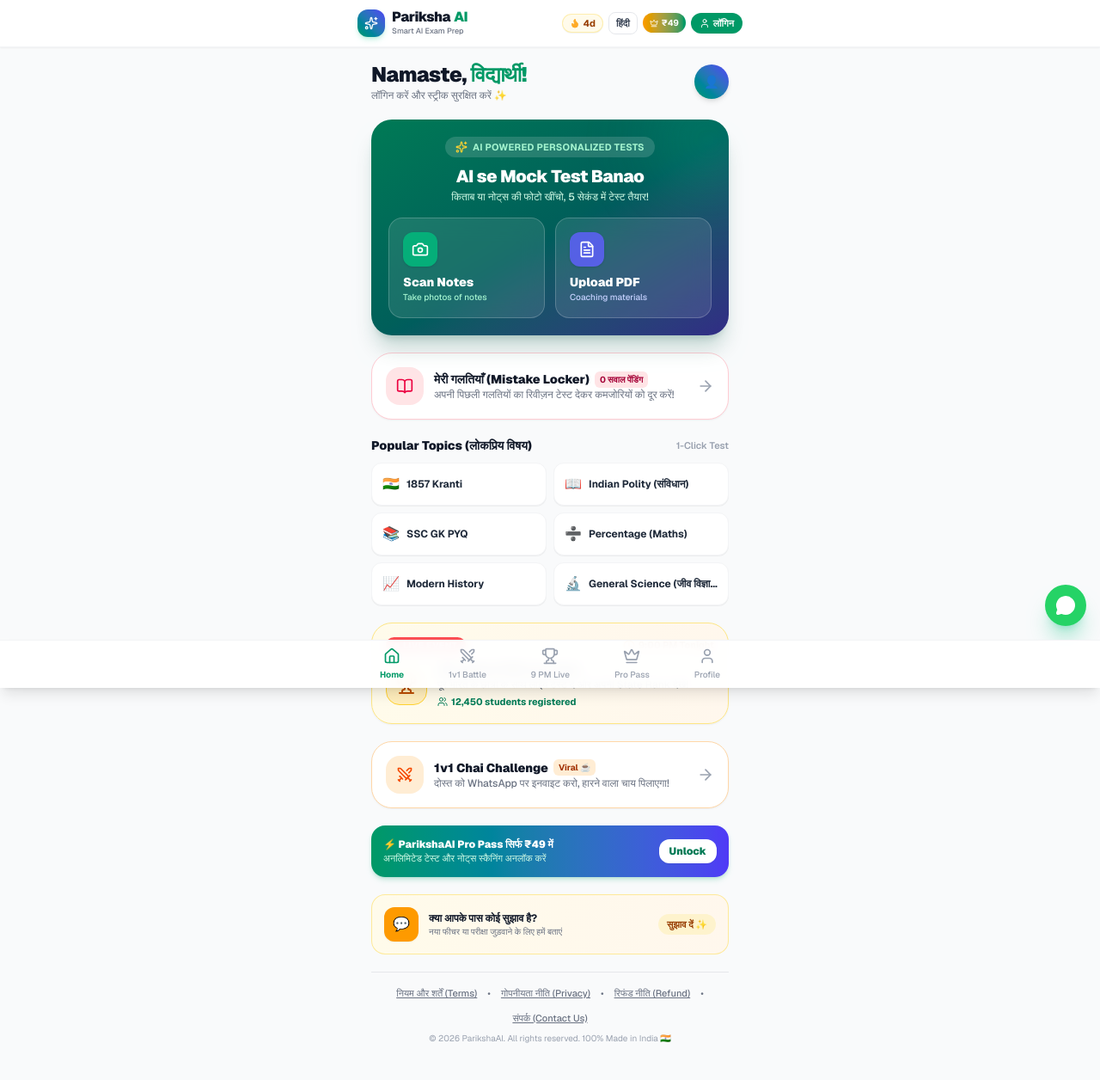
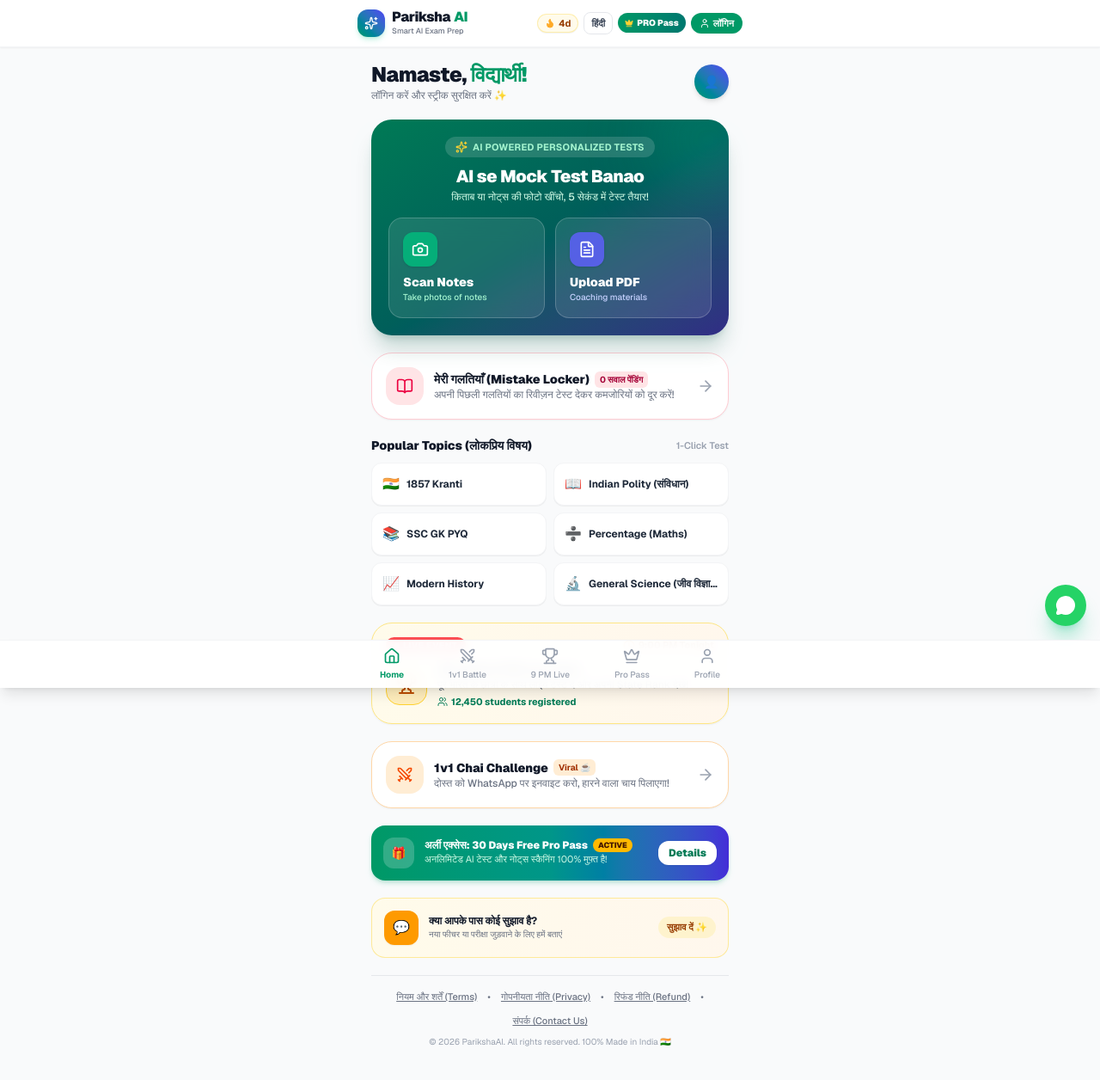
Before and after one commit to nitai11/parikshaai, a Next.js app: page / in a window 1280 px wide. Shown: the top 1256 px of the page at 86% size. Built offline with nearby package versions, Linux system fonts and the light colour scheme.

Commit message:
Enable 30-Day Free Unlimited Pro Pass Launch Offer for all students

```diff
--- a/src/app/page.tsx
+++ b/src/app/page.tsx
@@ -23,7 +23,7 @@
   const [screen, setScreen] = useState<'home' | 'quiz' | 'scorecard'>('home');
   const [currentTab, setCurrentTab] = useState<'home' | 'battle' | 'leaderboard' | 'pro' | 'profile'>('home');
   const [streakDays, setStreakDays] = useState<number>(4);
-  const [isPro, setIsPro] = useState<boolean>(false);
+  const [isPro, setIsPro] = useState<boolean>(true); // 30-Day Early Bird Launch: All students get Free Unlimited Pro Pass!
   const [freeTestsUsed, setFreeTestsUsed] = useState<number>(0);
   const [lang, setLang] = useState<'hi' | 'en'>('hi');
 
--- a/src/components/HomeScreen.tsx
+++ b/src/components/HomeScreen.tsx
@@ -216,21 +216,31 @@
         <ArrowRight className="w-5 h-5 text-gray-400 group-hover:text-orange-600 group-hover:translate-x-1 transition" />
       </div>
 
-      {/* Pro Pass Callout Banner (if not pro) */}
-      {!isPro && (
-        <div
-          onClick={onOpenPro}
-          className="bg-gradient-to-r from-emerald-600 to-indigo-600 rounded-2xl p-3.5 text-white flex items-center justify-between cursor-pointer hover:opacity-95 transition shadow-md shadow-emerald-600/20"
-        >
+      {/* 30-Day Free Launch Pass Banner */}
+      <div
+        onClick={onOpenPro}
+        className="bg-gradient-to-r from-emerald-600 via-teal-600 to-indigo-700 rounded-2xl p-3.5 text-white flex items-center justify-between cursor-pointer hover:opacity-95 transition shadow-md shadow-emerald-600/20"
+      >
+        <div className="flex items-center gap-3">
+          <div className="w-9 h-9 rounded-xl bg-white/20 backdrop-blur-xs text-white flex items-center justify-center font-black text-sm shrink-0">
+            🎁
+          </div>
           <div>
-            <div className="font-black text-xs">⚡ ParikshaAI Pro Pass सिर्फ ₹49 में</div>
-            <div className="text-[11px] text-emerald-100">अनलिमिटेड टेस्ट और नोट्स स्कैनिंग अनलॉक करें</div>
+            <div className="font-black text-xs flex items-center gap-1.5">
+              <span>अर्ली एक्सेस: 30 Days Free Pro Pass</span>
+              <span className="bg-amber-400 text-amber-950 text-[9px] font-black px-1.5 py-0.5 rounded-full uppercase">
+                Active
+              </span>
+            </div>
+            <div className="text-[11px] text-emerald-100">
+              अनलिमिटेड AI टेस्ट और नोट्स स्कैनिंग 100% मुफ़्त है!
+            </div>
           </div>
-          <button className="bg-white text-emerald-700 text-xs font-black px-3 py-1.5 rounded-xl shadow-xs">
-            Unlock
-          </button>
         </div>
-      )}
+        <button className="bg-white text-emerald-700 text-xs font-black px-3 py-1.5 rounded-xl shadow-xs shrink-0">
+          Details
+        </button>
+      </div>
 
       {/* Feedback & Suggestion Card */}
       <div
--- a/src/components/Navbar.tsx
+++ b/src/components/Navbar.tsx
@@ -58,20 +58,15 @@
             {lang === 'hi' ? 'हिंदी' : 'ENG'}
           </button>
 
-          {/* Pro Pass or Bell */}
-          {isPro ? (
-            <div className="w-7 h-7 rounded-full bg-emerald-100 text-emerald-700 flex items-center justify-center font-bold text-[10px]">
-              PRO
-            </div>
-          ) : (
-            <button
-              onClick={onOpenPro}
-              className="flex items-center gap-1 bg-gradient-to-r from-amber-500 to-emerald-600 text-white text-[10px] font-bold px-2 py-1 rounded-full shadow-xs hover:opacity-95 transition"
-            >
-              <Crown className="w-2.5 h-2.5" />
-              <span>₹49</span>
-            </button>
-          )}
+          {/* Pro Pass Badge */}
+          <button
+            onClick={onOpenPro}
+            className="flex items-center gap-1 bg-gradient-to-r from-emerald-600 to-teal-700 text-white text-[10px] font-black px-2 py-1 rounded-full shadow-xs hover:opacity-95 transition"
+            title="30-Day Free Pro Pass Active!"
+          >
+            <Crown className="w-2.5 h-2.5 text-amber-300 fill-amber-300" />
+            <span>PRO Pass</span>
+          </button>
 
           {/* Auth Button or User Avatar */}
           {currentUser ? (
--- a/src/components/ProPaywallModal.tsx
+++ b/src/components/ProPaywallModal.tsx
@@ -64,94 +64,54 @@
             <div className="w-5 h-5 rounded-full bg-emerald-600 text-white flex items-center justify-center shrink-0">
               <Check className="w-3 h-3" />
             </div>
-            <span>Khan Sir स्टाइल में देसी AI एक्सप्लेनेशन व डाउट सॉल्विंग</span>
+            <span>Khan Sir स्टाइल में देसी AI एक्सप्लेनेशन व समाधान</span>
           </div>
           <div className="flex items-center gap-2 text-xs font-bold text-gray-800">
             <div className="w-5 h-5 rounded-full bg-emerald-600 text-white flex items-center justify-center shrink-0">
               <Check className="w-3 h-3" />
             </div>
-            <span>All-India 9 PM Live Test में स्पेशल State Rank बैज</span>
+            <span>All-India 9 PM Live Test में स्पेशल स्टेट रैंक बैज</span>
           </div>
           <div className="flex items-center gap-2 text-xs font-bold text-gray-800">
             <div className="w-5 h-5 rounded-full bg-emerald-600 text-white flex items-center justify-center shrink-0">
               <Check className="w-3 h-3" />
             </div>
-            <span>कोचिंग और दोस्तों के साथ 1v1 बैटल अनलिमिटेड</span>
+            <span>दोस्तों के साथ 1v1 चाय बैटल अनलिमिटेड</span>
           </div>
         </div>
 
-        {/* Plan Cards */}
-        <div className="space-y-2.5 mb-5">
-          {/* Monthly Plan */}
-          <div
-            onClick={() => setSelectedPlan('monthly')}
-            className={`p-4 rounded-2xl border-2 cursor-pointer transition flex items-center justify-between ${
-              selectedPlan === 'monthly'
-                ? 'border-emerald-600 bg-emerald-50/40 shadow-xs'
-                : 'border-gray-200 bg-white hover:bg-gray-50'
-            }`}
-          >
-            <div>
-              <div className="flex items-center gap-2">
-                <span className="font-black text-gray-900 text-sm">1 Month Unlimited Pass</span>
-                <span className="text-[10px] bg-emerald-100 text-emerald-800 font-bold px-2 py-0.5 rounded-full">
-                  लोकप्रिय
-                </span>
-              </div>
-              <p className="text-xs text-gray-500 mt-0.5">सिर्फ़ एक समोसे के बराबर कीमत!</p>
-            </div>
+        {/* 30 Days Free Launching Banner Card */}
+        <div className="p-4 rounded-2xl border-2 border-emerald-600 bg-gradient-to-r from-emerald-50 to-teal-50 shadow-xs mb-5">
+          <div className="flex items-center justify-between mb-2">
+            <span className="bg-emerald-600 text-white text-[10px] font-black px-2.5 py-0.5 rounded-full uppercase tracking-wider">
+              🎉 Launching Offer
+            </span>
             <div className="text-right">
-              <div className="text-xl font-black text-emerald-700">₹49</div>
-              <div className="text-[10px] text-gray-400 line-through">₹199</div>
+              <span className="text-xl font-black text-emerald-700">₹0 (FREE)</span>
+              <span className="text-[11px] text-gray-400 line-through ml-1.5">₹49/mo</span>
             </div>
           </div>
-
-          {/* Yearly Plan */}
-          <div
-            onClick={() => setSelectedPlan('yearly')}
-            className={`p-4 rounded-2xl border-2 cursor-pointer transition flex items-center justify-between ${
-              selectedPlan === 'yearly'
-                ? 'border-emerald-600 bg-emerald-50/40 shadow-xs'
-                : 'border-gray-200 bg-white hover:bg-gray-50'
-            }`}
-          >
-            <div>
-              <div className="flex items-center gap-2">
-                <span className="font-black text-gray-900 text-sm">Full Year (12 Months) Pass</span>
-                <span className="text-[10px] bg-amber-100 text-amber-800 font-bold px-2 py-0.5 rounded-full">
-                  60% OFF
-                </span>
-              </div>
-              <p className="text-xs text-gray-500 mt-0.5">पूरे साल किसी भी परीक्षा के लिए</p>
-            </div>
-            <div className="text-right">
-              <div className="text-xl font-black text-emerald-700">₹299</div>
-              <div className="text-[10px] text-gray-400 line-through">₹799</div>
-            </div>
-          </div>
+          <h4 className="font-black text-gray-900 text-sm">30 Days Unlimited Pro Access</h4>
+          <p className="text-xs text-emerald-800 font-medium mt-1">
+            शुरुआती छात्रों के लिए पहले 30 दिन का पूरा प्रो पास 100% मुफ़्त है! जितने मर्जी चाहे टेस्ट बनाएं।
+          </p>
         </div>
 
-        {/* UPI Checkout Button */}
+        {/* Action Button */}
         <button
-          onClick={handlePayUPI}
-          disabled={isProcessing}
-          className="w-full py-4 bg-gradient-to-r from-emerald-600 to-indigo-600 text-white font-black rounded-2xl shadow-xl shadow-emerald-600/25 flex items-center justify-center gap-2 hover:opacity-95 transition text-sm disabled:opacity-50"
+          onClick={() => {
+            onSuccess();
+            onClose();
+          }}
+          className="w-full py-4 bg-gradient-to-r from-emerald-600 to-teal-700 text-white font-black rounded-2xl shadow-xl shadow-emerald-600/25 flex items-center justify-center gap-2 hover:opacity-95 transition text-sm"
         >
-          {isProcessing ? (
-            <span>UPI पेमेंट कनेक्ट हो रहा है...</span>
-          ) : (
-            <>
-              <Zap className="w-4 h-4 fill-white" />
-              <span>
-                {selectedPlan === 'monthly' ? '₹49 देकर Unlock करें (GPay / PhonePe / Paytm)' : '₹299 देकर Unlock करें'}
-              </span>
-            </>
-          )}
+          <Zap className="w-4 h-4 fill-white" />
+          <span>✅ 30 Days Free Pass Active है • पढ़ाई शुरू करें</span>
         </button>
 
-        <div className="mt-3 flex items-center justify-center gap-2 text-[11px] text-gray-400 font-medium">
+        <div className="mt-3 flex items-center justify-center gap-2 text-[11px] text-gray-500 font-medium">
           <ShieldCheck className="w-3.5 h-3.5 text-emerald-600" />
-          <span>100% सुरक्षित UPI पेमेंट • 7-Day Money Back Guarantee</span>
+          <span>कोई क्रेडिट कार्ड या फीस नहीं • 100% मुफ़्त अर्ली एक्सेस</span>
         </div>
       </div>
     </div>
```
